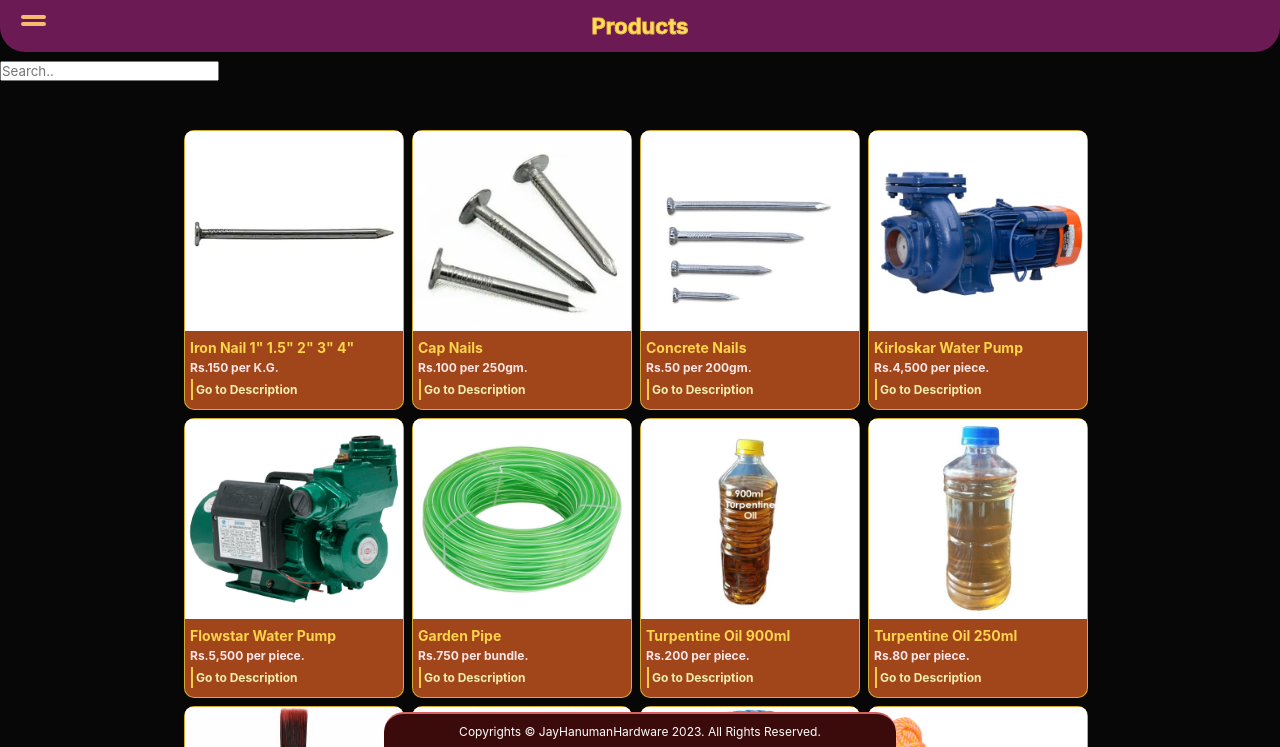
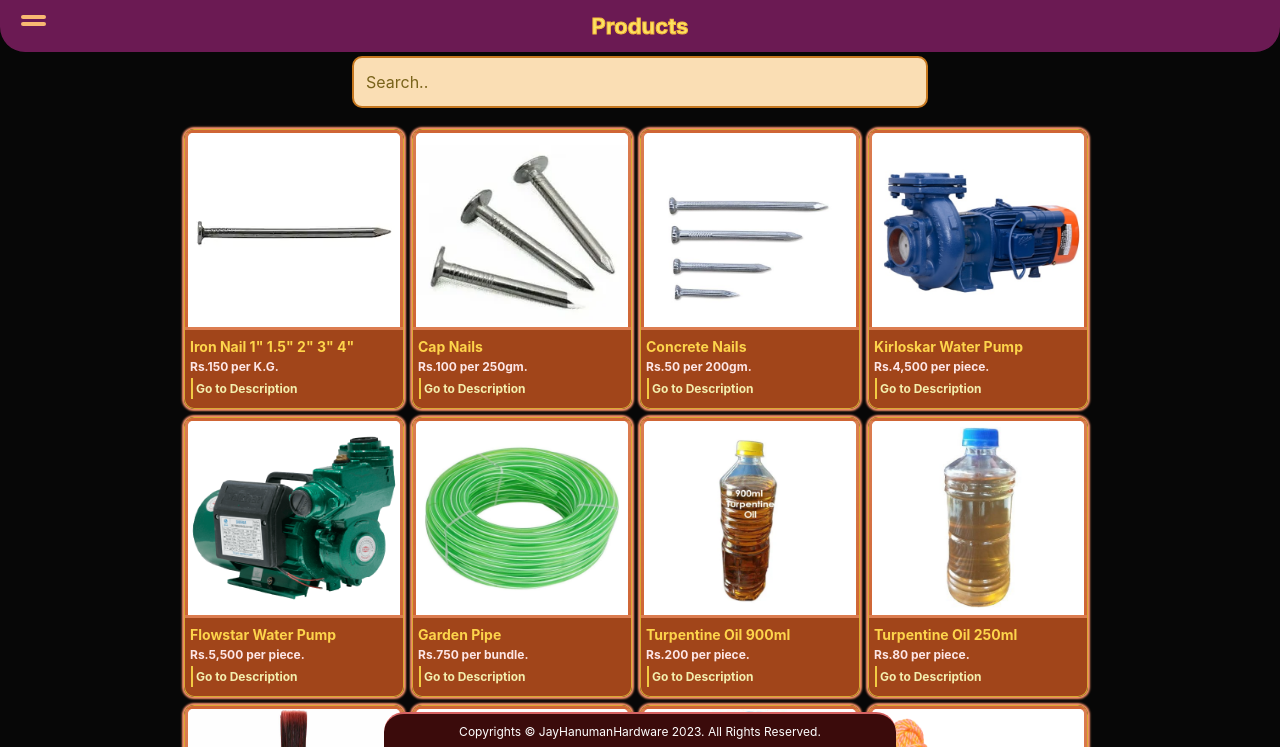
Before and after one commit to mohanshar/jay-hanuman-hardware, a plain HTML site: page index.html in a window 1280 px wide. Both pictures are taken after a click on the link "Products". Shown: the top 747 px of the page. Drawn offline with nearby package versions, Linux system fonts and the light colour scheme.

Commit message:
new update!

```diff
--- a/index.css
+++ b/index.css
@@ -304,6 +304,7 @@
     padding: 14px 12px;
     box-sizing: border-box;
     background-color: #fadeb4;
+    color: #ac2615;
     border: 2px solid rgb(197, 119, 31);
     border-radius: 10px;
     outline: none;
@@ -315,10 +316,6 @@
     font-size: medium;
   }
 
-  div#prds input[type=text]:focus {
-    box-shadow: 0px 0px 3px 3px #e98d23;
-  }
-
   div#prds input::placeholder {
     color: #79631a;
   }
@@ -337,22 +334,23 @@
     margin: 3px;
     position: relative;
     width: 60%;
-    height: 272px;
+    height: 280px;
     display: block;
     padding: 0px;
     background-color: #d35a21c2;
     color: rgb(255, 255, 255);
     border-radius: 10px;
+    box-shadow: 0px 0px 2px 2px #fa936a;
   }
 
   div#prds div.row div.column:hover {
-    box-shadow: 0px 0px 3px 3px #fa936a;
+    box-shadow: 0px 0px 4px 4px #fa936a;
   }
 
   div#prds div.row div.column img {
     width: 100%;
     height: 200px;
-    /* border: 2px dashed #9e132a; */
+    border: 3px solid #d35a21c2;
     border-bottom: none;
     position: relative;
     margin: auto;
@@ -411,7 +409,7 @@
     display: none;
     color: #fff;
     margin-top: -203px;
-    height: 271px;
+    height: 280px;
     padding: 5px;
     font-weight: bold;
     border-radius: 20px 20px 10px 10px;
@@ -670,6 +668,34 @@
     margin-left: 3px;
   }
 
+  div#prds input[type=text] {
+    width: 45%;
+    display: block;
+    margin-top: 56px;
+    margin-left: auto;
+    margin-right: auto;
+    margin-bottom: 56px;
+    left: 0;
+    right: 0;
+    padding: 14px 12px;
+    box-sizing: border-box;
+    background-color: #fadeb4;
+    color: #ac2615;
+    border: 2px solid rgb(197, 119, 31);
+    border-radius: 10px;
+    outline: none;
+    top: 0;
+    -webkit-position: sticky;
+    position: sticky;
+    position: fixed;
+    z-index: 1;
+    font-size: medium;
+  }
+
+  div#prds input::placeholder {
+    color: #79631a;
+  }
+
   /* Create two equal columns that floats next to each other */
   div#prds div.row div.column {
     position: relative;
@@ -677,11 +703,12 @@
     background-color: #d35a21c2;
     float: left;
     width: 32.5%;
-    height: 245px;
+    height: 248px;
     color: rgb(240, 213, 213);
     margin: auto;
     margin: 2px;
     border-radius: 10px;
+    box-shadow: 0px 0px 2px 2px #fa936a;
   }
 
   div#prds div.row div.column:hover {
@@ -695,6 +722,7 @@
     height: 170px;
     display: block;
     position: relative;
+    border: 3px solid #d35a21c2;
     background-image: linear-gradient(
       rgba(255, 255, 255, 0.911),
       rgba(230, 212, 212, 0.5)
```
